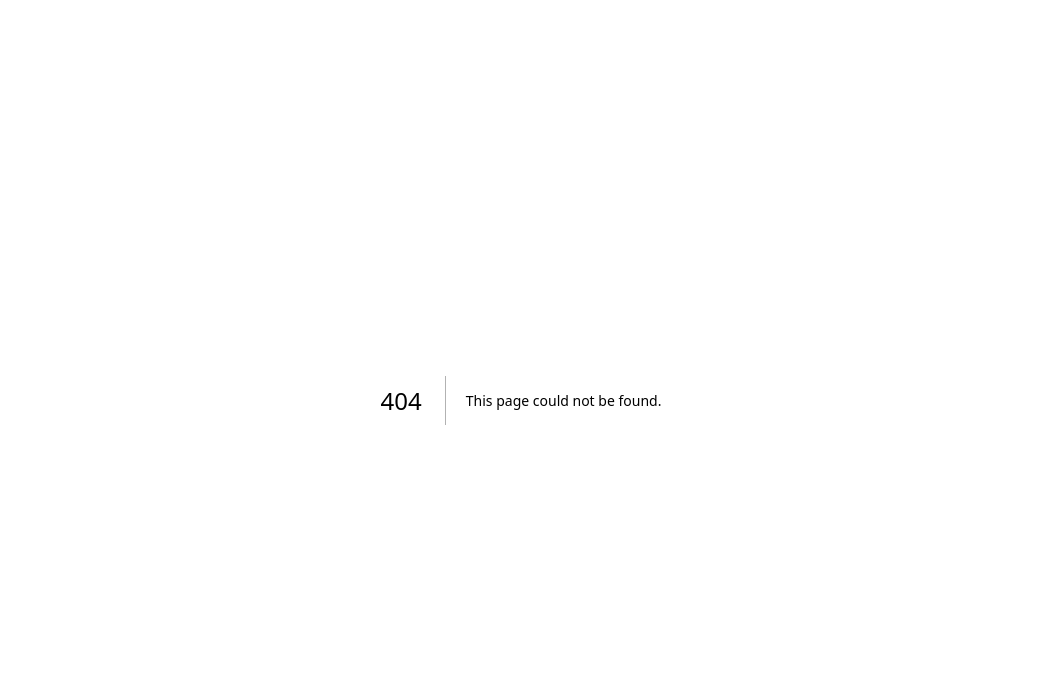
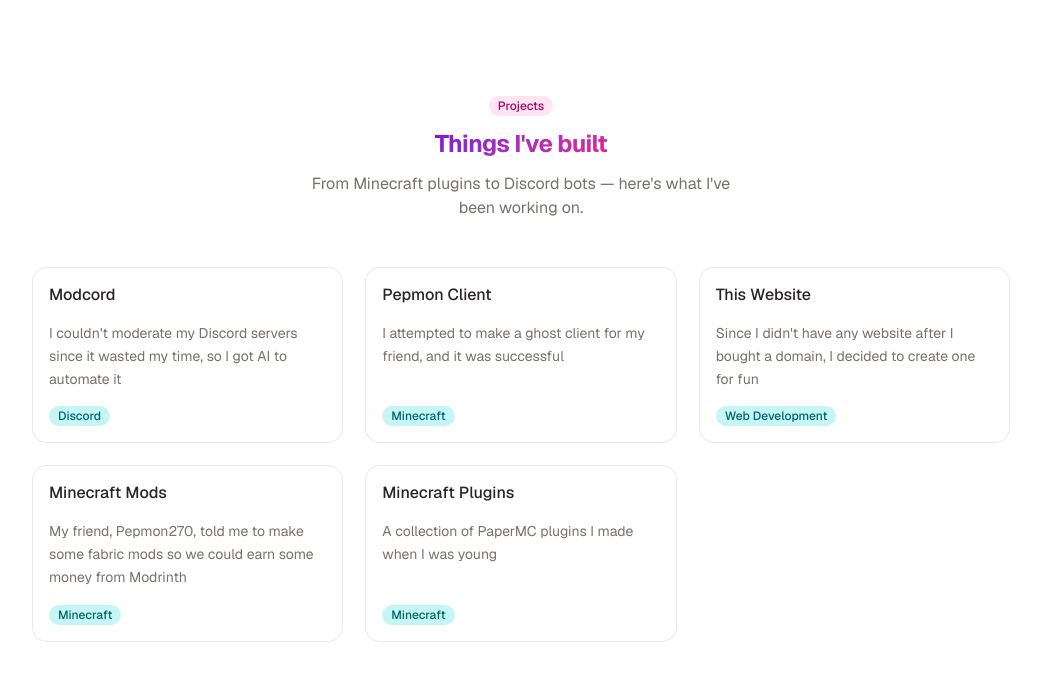
Before and after one commit to HoneyBerries/honeyberries.net, a Next.js app: page /projects in a window 1280 px wide. Before the commit this address had no page. Shown: the top 680 px of the page, without its empty margins (119-1160 px from the left). Built offline with nearby package versions, Linux system fonts and the light colour scheme.

Commit message:
Add /about, /projects, /contact routes

```diff
--- /dev/null
+++ b/app/about/page.tsx
@@ -0,0 +1,12 @@
+import type { Metadata } from "next"
+
+import { AboutSection } from "@/components/site/about-section"
+
+export const metadata: Metadata = {
+  title: "About · HoneyBerries",
+  description: "About HoneyBerries — background, skills, and interests.",
+}
+
+export default function AboutPage() {
+  return <AboutSection />
+}
--- /dev/null
+++ b/app/contact/page.tsx
@@ -0,0 +1,13 @@
+import type { Metadata } from "next"
+
+import { ContactSection } from "@/components/site/contact-section"
+
+export const metadata: Metadata = {
+  title: "Contact · HoneyBerries",
+  description:
+    "Get in touch with HoneyBerries via GitHub, Modrinth, email, or Discord.",
+}
+
+export default function ContactPage() {
+  return <ContactSection />
+}
--- /dev/null
+++ b/app/projects/page.tsx
@@ -0,0 +1,13 @@
+import type { Metadata } from "next"
+
+import { ProjectsSection } from "@/components/site/projects-section"
+
+export const metadata: Metadata = {
+  title: "Projects · HoneyBerries",
+  description:
+    "Projects built by HoneyBerries — from Minecraft plugins to Discord bots.",
+}
+
+export default function ProjectsPage() {
+  return <ProjectsSection />
+}
```
